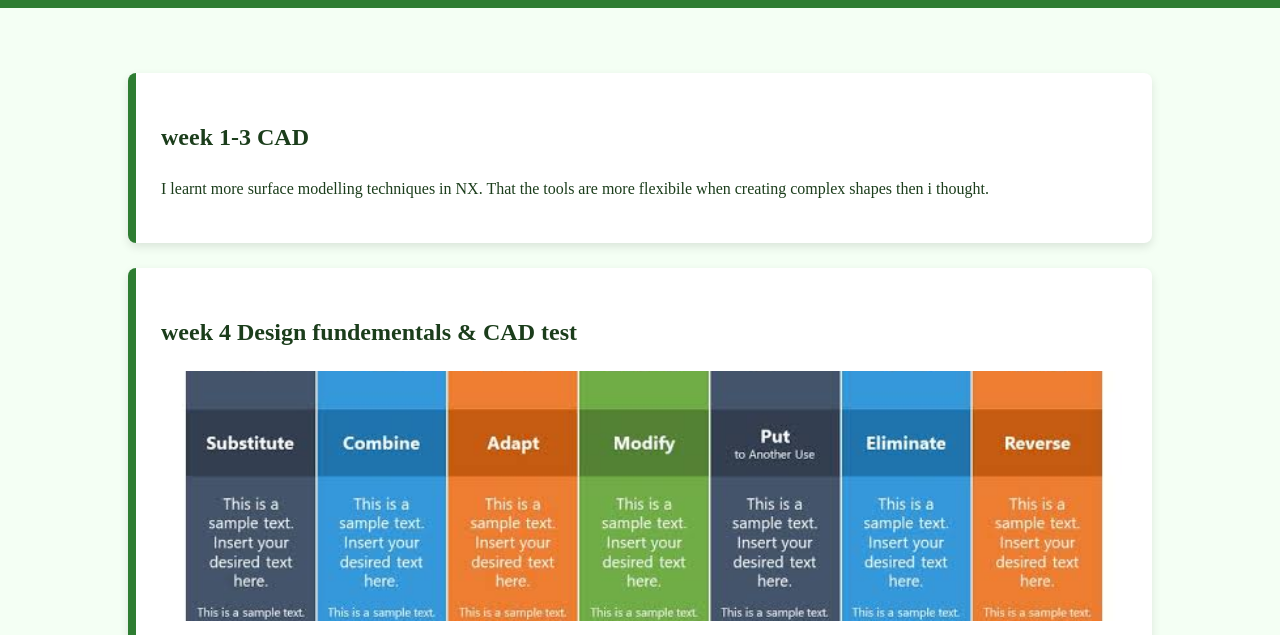
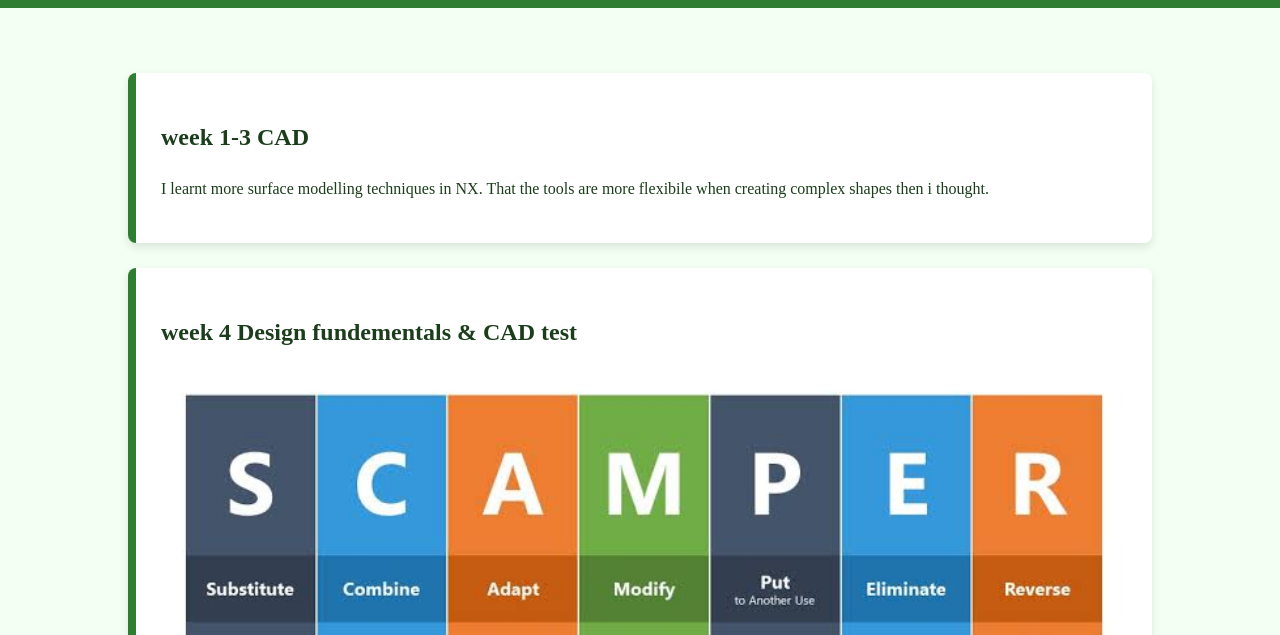
Before and after one commit to tetett22/GL-tessie-teo, a plain HTML site: page reflections.html in a window 1280 px wide. Shown: the part 165-800 px from the top of the page. Drawn offline with Linux system fonts and the light colour scheme.

Commit message:
Update style.css

```diff
--- a/style.css
+++ b/style.css
@@ -16,9 +16,10 @@ header{
 }
 
 /*images*/
-.card img{
+.full-image{
     width:100%;
     height:auto;
+    display:block;
 }
 
 /* Navigation */
@@ -73,14 +74,6 @@ nav a:hover{
     box-shadow:0 4px 10px rgba(0,0,0,0.1);
 }
 
-/* Images */
-.card img{
-    width:100%;
-    max-height:250px;
-    object-fit:cover;
-    border-radius:8px;
-    margin-bottom:15px;
-}
 
 /* Profile Picture */
 .profile{
```
